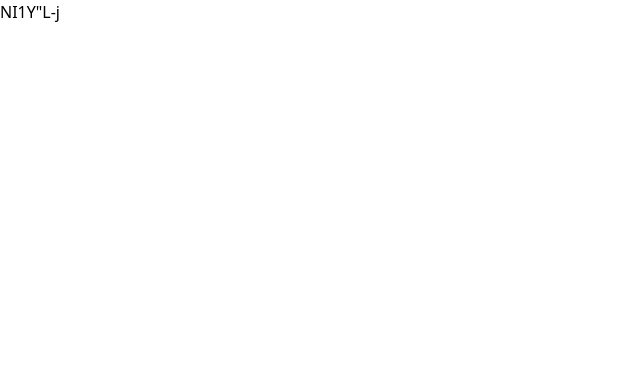
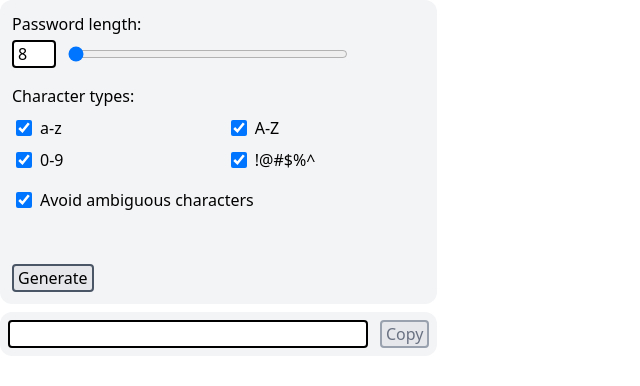
Before and after one commit to habahabahaba/Password-Generator, a React (Vite) app: page / in a window 1280 px wide. Shown: the top 386 px of the page, without its empty margins (0-640 px from the left). Built offline with nearby package versions, Linux system fonts and the light colour scheme.

Commit message:
Add UI, add PasswordBooleanInput component.

```diff
--- a/src/App.tsx
+++ b/src/App.tsx
@@ -1,10 +1,205 @@
 import generatePassword from './logic/generatePassword';
+import { defaultPasswordOptions } from './logic/generatePassword';
+// React:
+import { useState, useEffect } from 'react';
+// Components:
+import PasswordBooleanInput from './Components/PasswordBooleanInput';
+// Types, interfaces and enumns:
+import type {
+  PasswordOptions,
+  passwordOptionsKeys,
+} from './logic/generatePassword';
+type Errors =
+  | ''
+  | 'The minimum available length is 8.'
+  | 'The maximum available length is 32.'
+  | 'At least one character type has to be selected.'
+  | 'Failed to copy the password!';
+type Messages = '' | 'The password was copied to the clipboard.';
 
 function App() {
+  // State:
+  const [passwordOptions, setPasswordOptions] = useState<PasswordOptions>(
+    defaultPasswordOptions
+  );
+  const [password, setPassword] = useState<string>('');
+  const [message, setMessage] = useState<Messages>('');
+  const [error, setError] = useState<Errors>('');
+
+  // Validation:
+  useEffect(
+    function validate(): void {
+      const {
+        passwordLength,
+        hasLowerCase,
+        hasUpperCase,
+        hasNumbers,
+        hasSpecial,
+      } = passwordOptions;
+      if (passwordLength < 8) {
+        setError(() => 'The minimum available length is 8.');
+      } else if (passwordLength > 32) {
+        setError(() => 'The maximum available length is 32.');
+      } else if (!hasLowerCase && !hasUpperCase && !hasNumbers && !hasSpecial) {
+        setError(() => 'At least one character type has to be selected.');
+      }
+    },
+    [passwordOptions]
+  );
+
+  function resetFeedback(): void {
+    setError(() => '');
+    setMessage(() => '');
+  }
+
+  // Handlers:
+  function setOption(
+    optionName: passwordOptionsKeys,
+    value: number | boolean
+  ): void {
+    resetFeedback();
+    if (optionName === 'passwordLength') {
+      // Coopt the password length to the range of [8, 32]:
+      const newLength = Math.min(32, Math.max(8, +value));
+      setPasswordOptions((state) => ({ ...state, passwordLength: newLength }));
+    } else {
+      setPasswordOptions((state) => ({ ...state, [optionName]: !!value }));
+    }
+    // validate();
+  }
+
+  function handlePasswordChange(value: string): void {
+    resetFeedback();
+    setPassword(() => value);
+  }
+
+  const copyToClipboard = async () => {
+    try {
+      await navigator.clipboard.writeText(password);
+      setMessage(() => 'The password was copied to the clipboard.');
+    } catch (err) {
+      setError(() => 'Failed to copy the password!');
+      console.error('Failed to copy: ', err);
+    }
+  };
+
+  // JSX:
+  const checkboxes = (
+    <div className='px-1 my-2 '>
+      <div className='grid grid-cols-2 gap-y-2 gap-x-6  mb-4 '>
+        <PasswordBooleanInput
+          label='a-z'
+          optionName='hasLowerCase'
+          value={passwordOptions.hasLowerCase}
+          handler={setOption}
+        />
+        <PasswordBooleanInput
+          label='A-Z'
+          optionName='hasUpperCase'
+          value={passwordOptions.hasUpperCase}
+          handler={setOption}
+        />
+        <PasswordBooleanInput
+          label='0-9'
+          optionName='hasNumbers'
+          value={passwordOptions.hasNumbers}
+          handler={setOption}
+        />
+        <PasswordBooleanInput
+          label='!@#$%^'
+          optionName='hasSpecial'
+          value={passwordOptions.hasSpecial}
+          handler={setOption}
+        />
+      </div>
+      <PasswordBooleanInput
+        label='Avoid ambiguous characters'
+        optionName='nonAmbiguous'
+        value={passwordOptions.nonAmbiguous}
+        handler={setOption}
+      />
+    </div>
+  );
+
+  const feedback = (
+    <div className='h-5 mt-3 mb-1 w-full'>
+      {error ? (
+        <span className='bg-white p-1 border-1 border-black text-red-600'>
+          {error}
+        </span>
+      ) : null}
+      {message ? (
+        <span className='bg-white p-1 border-1'>{message}</span>
+      ) : null}
+    </div>
+  );
+
   return (
-    <>
-      <span>{generatePassword()}</span>
-    </>
+    <div className='flex flex-col gap-2 w-fit'>
+      <div className='flex flex-col gap-2 items-start bg-gray-100 rounded-xl p-3 '>
+        <label htmlFor='passwordLength' className='flex flex-col gap-1'>
+          Password length:
+          <div className='flex gap-3 place-items-stretch'>
+            <input
+              id='passwordLength'
+              type='number'
+              min={8}
+              max={32}
+              // maxLength={2}
+              // readOnly={true}
+              // onKeyDown={() => false}
+              value={passwordOptions.passwordLength}
+              onChange={(event) => {
+                setOption('passwordLength', +event.target.value);
+              }}
+              className='w-11 border-2 rounded pl-1 bg-white'
+            />
+            <input
+              type='range'
+              min={8}
+              max={32}
+              value={passwordOptions.passwordLength}
+              onChange={(event) => {
+                setOption('passwordLength', +event.target.value);
+              }}
+              className='w-70'
+            />
+          </div>
+        </label>
+
+        <div className='my-2 w-full'>
+          <span> Character types:</span>
+          {checkboxes}
+          {feedback}
+        </div>
+
+        <button
+          className='border-2 border-gray-600 rounded px-1 bg-gray-200 disabled:text-gray-500 disabled:border-gray-400'
+          onClick={() => {
+            setPassword(() => generatePassword(passwordOptions));
+          }}
+          disabled={!!error}
+        >
+          Generate
+        </button>
+      </div>
+      <div className='flex justify-around gap-3 bg-gray-100 rounded-xl p-2'>
+        <input
+          value={password}
+          onChange={(event) => {
+            handlePasswordChange(event.target.value);
+          }}
+          className='min-w-90 border-2 rounded px-1 bg-white'
+        />
+        <button
+          className='border-2 border-gray-600 rounded px-1 bg-gray-200 disabled:text-gray-500 disabled:border-gray-400'
+          onClick={copyToClipboard}
+          disabled={!password}
+        >
+          Copy
+        </button>
+      </div>
+    </div>
   );
 }
 
--- /dev/null
+++ b/src/Components/PasswordBooleanInput.tsx
@@ -0,0 +1,46 @@
+// 3rd party:
+// Redux RTK:
+// Store:
+// React Router:
+// React:
+// Context:
+// Hooks:
+// Components:
+// CSS:
+// Types, interfaces and enumns:
+import type { FC } from 'react';
+import type { passwordOptionsKeys } from '../logic/generatePassword';
+
+interface PasswordBooleanInputProps {
+  label: string;
+  optionName: passwordOptionsKeys;
+  value: boolean;
+  handler: (optionName: passwordOptionsKeys, value: boolean) => void;
+}
+
+const PasswordBooleanInput: FC<PasswordBooleanInputProps> = ({
+  label,
+  optionName,
+  value,
+  handler,
+}) => {
+  // JSX:
+  return (
+    <>
+      <label htmlFor={optionName} className='flex gap-2 items-center'>
+        <input
+          id={optionName}
+          type='checkbox'
+          checked={value}
+          onChange={(event) => {
+            handler(optionName, event.target.checked);
+          }}
+          className='w-4 h-4'
+        />
+        {label}
+      </label>
+    </>
+  );
+};
+
+export default PasswordBooleanInput;
--- a/src/logic/generatePassword.ts
+++ b/src/logic/generatePassword.ts
@@ -7,8 +7,15 @@ export interface PasswordOptions {
   hasSpecial: boolean;
   nonAmbiguous: boolean;
 }
+export type passwordOptionsKeys =
+  | 'passwordLength'
+  | 'hasLowerCase'
+  | 'hasUpperCase'
+  | 'hasNumbers'
+  | 'hasSpecial'
+  | 'nonAmbiguous';
 
-const defaultPasswordOptions: PasswordOptions = {
+export const defaultPasswordOptions: PasswordOptions = {
   passwordLength: 8,
   hasLowerCase: true,
   hasUpperCase: true,
@@ -39,13 +46,14 @@ export default function generatePassword(
 
   // Determine, which character types are to be used in the password according to the options argument:
 
-  // We filter the options argument for character types, while calculating the total number of used types:
+  // We filter the options argument for character types, while maintaining their order and calculating the total number of used types:
   let usedCharTypesNumber = 4;
   const usedCharTypes: boolean[] = Object.entries(options)
     .filter(([key]) => key !== 'passwordLength' && key !== 'nonAmbiguous') // "passwordLength" and "nonAmbiguous" are not character types.
     .map(([, value]) => {
       if (!value) {
-        // Decrease the total number of character types.
+        // if the character type is set to false in the options argument
+        // Decrease the total number of character types:
         usedCharTypesNumber--;
       }
       return value;
@@ -58,7 +66,7 @@ export default function generatePassword(
   // If password does not have enough length to include characters of all selected types:
   if (passwordLength < usedCharTypesNumber) return '';
 
-  // In order to maintain high randomness, we generate a unique random starting indicies in the passwordChars array for groups of characters of each used type. The FIRST starting index is set to 0.
+  // We generate a unique random starting indicies in the passwordChars array for groups of characters of each used type. The FIRST starting index is set to 0.
   const charTypeStarts = [0].concat(
     uniqueRandomsInRange(usedCharTypesNumber - 1, 1, passwordLength - 1)
       // We sort the resulted array of random numbers (charTypeStarts) in the ascending order to prevent character groups from overlapping:
@@ -94,7 +102,7 @@ export default function generatePassword(
     for (let j = groupStart; j < nextGroupStart; j++) {
       // pick a random character from the charString:
       const randomChar = charString[randomInRange(0, charString.length - 1)];
-      // Place the randomChar in the passwordChars at the apropriate index:
+      // Place the randomChar in the passwordChars at the appropriate index:
       passwordChars[j] = randomChar;
     }
 
@@ -120,17 +128,22 @@ export default function generatePassword(
   return password;
 }
 
+// Returns a random integer from a provided range.
 function randomInRange(min: number, max: number): number {
   return min + Math.floor(Math.random() * (max - min + 1));
 }
 
+// Returns an array of unique random integers from a provided range.
 function uniqueRandomsInRange(
-  quantity: number,
+  quantity: number, // how many numbers should the function return
   min: number,
   max: number
 ): number[] {
+  // Normalizing the min-max range, so that the minimum possible number will always be zero:
   const normalizedMax = max - min + 1;
 
+  // SAFE-GUARD:
+  // If provided range is not big enough for a provided quantity of unique numbers:
   if (quantity > normalizedMax || quantity <= 0) return [];
 
   const numbers = new Set<number>();
@@ -138,11 +151,16 @@ function uniqueRandomsInRange(
   let num: number;
   for (let i = 0; i < quantity; i++) {
     num = randomInRange(0, normalizedMax);
+
     while (numbers.has(num % normalizedMax)) {
-      num++;
+      // // If the number has been generated before, pick the next number:
+      // num++;
+      // If the number has been generated before, generate a new number:
+      num = randomInRange(0, normalizedMax);
     }
     numbers.add(num % normalizedMax);
   }
 
+  // Denormalizing generated numbers:
   return [...numbers].map((num) => num + min);
 }
```
